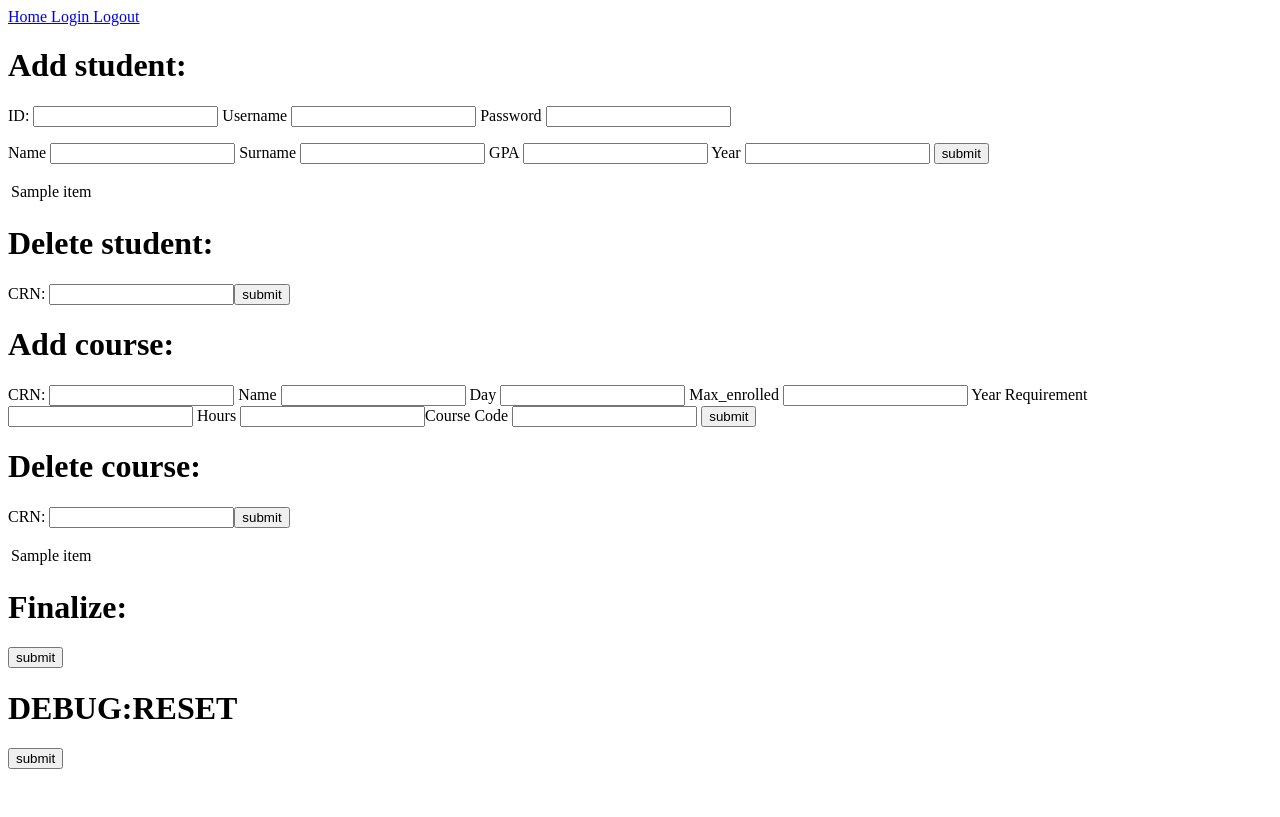
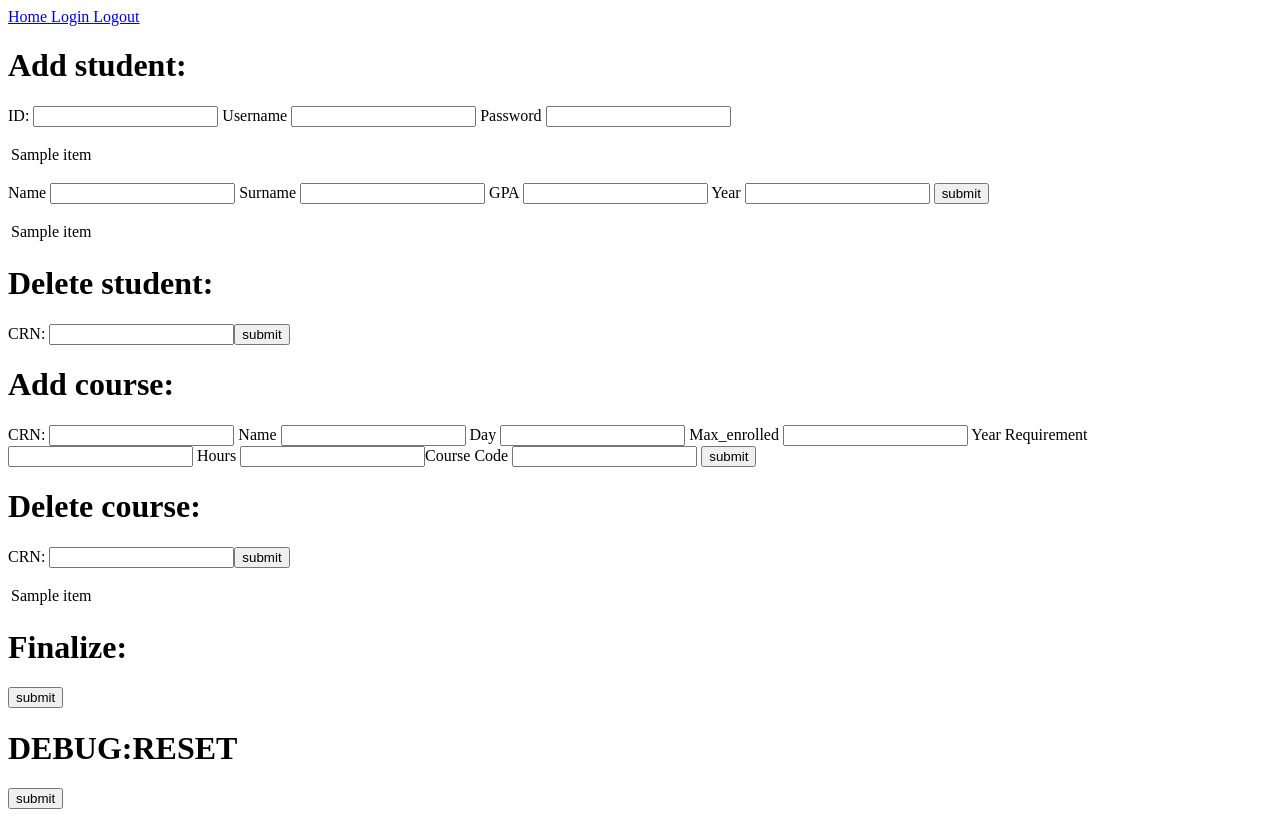
Before and after one commit to Onefivezero/DatabaseProject112233, a Flask app: template templates/admin.html in a window 1280 px wide. Before the commit the page ends 769 px from the top, so only its background shows below. Run offline with Flask 2, Linux system fonts and the light colour scheme; the template is opened without the code that fills it: most values are stand-ins (such as "Sample title", 1, 10 or a date in 2020); some libraries are stand-ins or nearby versions.

Commit message:
Add files via upload

```diff
--- a/app.py
+++ b/app.py
@@ -164,7 +164,9 @@ def admin():
         student_data = cur.fetchall()
         cur.execute("SELECT * FROM courses")
         courses_data = cur.fetchall()
-        return render_template('admin.html', data = student_data, data2 = courses_data)
+        cur.execute("SELECT * FROM courses")
+        users_data = cur.fetchall()
+        return render_template('admin.html', data = student_data, data2 = courses_data, data3 = users_data)
 
 @app.route('/register')
 def register():
--- a/templates/admin.html
+++ b/templates/admin.html
@@ -33,6 +33,13 @@
                 <p>
                     ID: <input type = "text" name = "newstudent_id" /> Username <input type = "text" name = "newstudent_username" /> Password <input type = "text" name = "newstudent_password" />
                 </p>
+                <table>
+                {% for item in data3 %}
+                    <tr>
+                        <td>{{item}}</td>
+                    </tr>
+                {% endfor %}
+                </table>
                 <p>
                     Name <input type = "text" name = "newstudent_name" /> Surname <input type = "text" name = "newstudent_surname" /> GPA <input type = "text" name = "newstudent_gpa" /> Year <input type = "text" name = "newstudent_year" /> <input type = "submit" value = "submit" />
                 </p>
```
